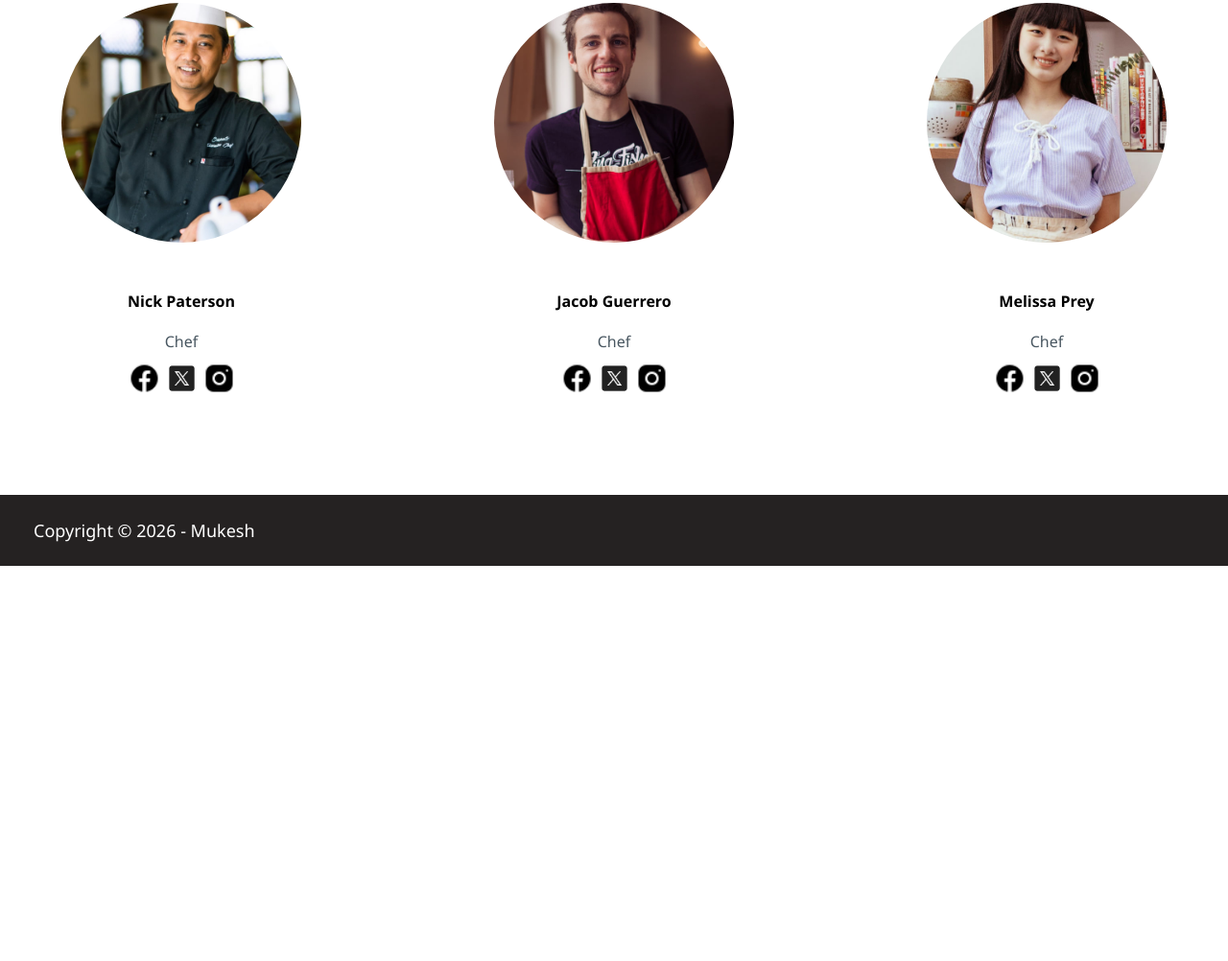
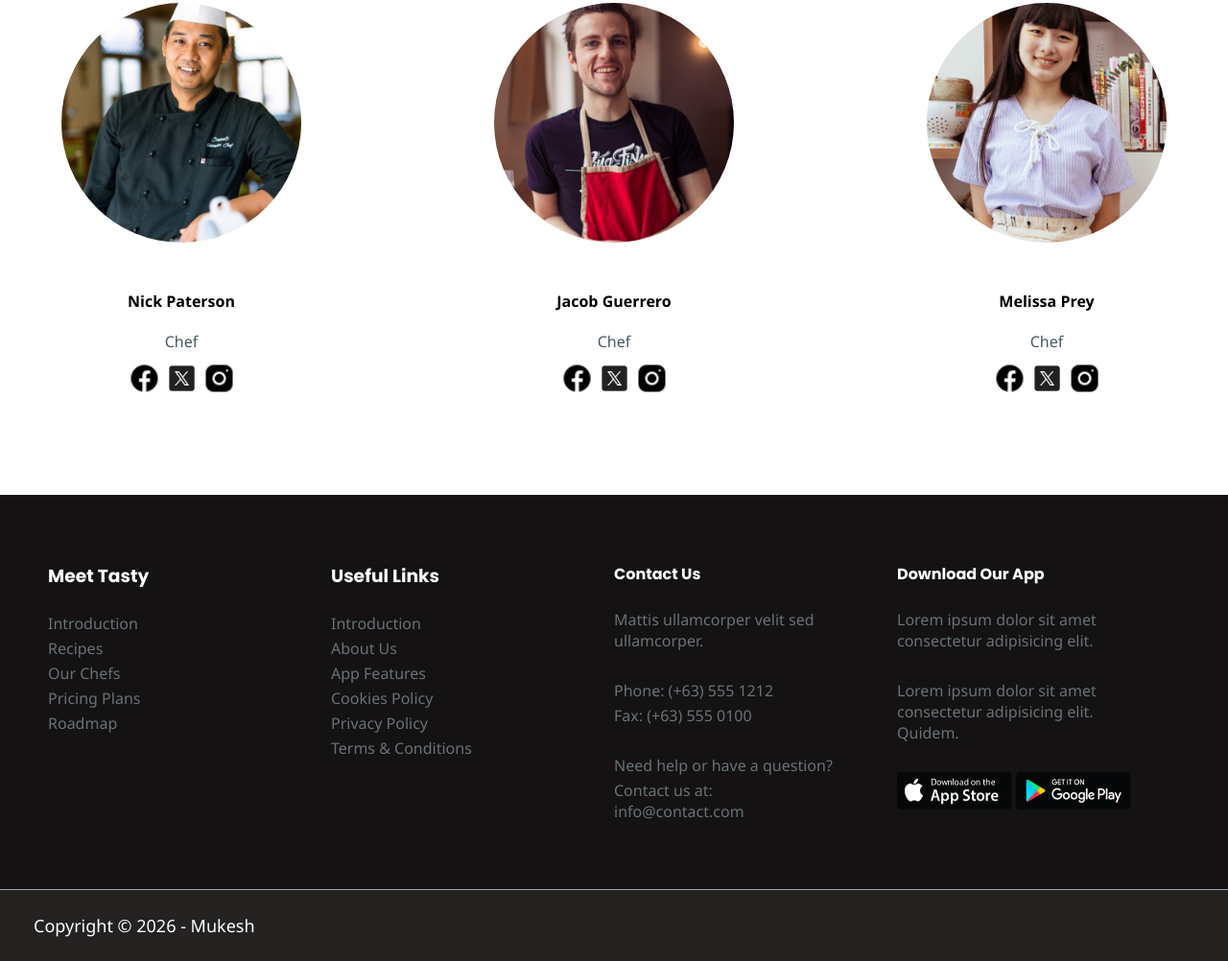
Before and after one commit to Mukesh854-cell/food-gallery, a plain HTML site: page about.html in a window 1280 px wide. Shown: the part 1766-2768 px from the top of the page at 96% size. Before the commit the page ends 2356 px from the top, so only its background shows below. Drawn offline with Linux system fonts and the light colour scheme; a web font is replaced by a local one.

Commit message:
Food-Gallery - add footer section in about.html

```diff
--- a/about.html
+++ b/about.html
@@ -147,6 +147,86 @@
         </div>
     </main>
 
+    <footer class="footer">
+        <div class="footer-grid">
+            <div class="first-column">
+                <h3>Meet Tasty</h3>
+                <div class="one">
+                    <ul>
+                        <a href="#intro">
+                            <li>Introduction</li>
+                        </a>
+                        <a href="recipe.html">
+                            <li>Recipes</li>
+                        </a>
+                        <a href="#chef">
+                            <li>Our Chefs</li>
+                        </a>
+                        <a href="">
+                            <li>Pricing Plans</li>
+                        </a>
+                        <a href="#intro">
+                            <li>Roadmap</li>
+                        </a>
+                    </ul>
+                </div>
+            </div>
+
+            <div class="second-column">
+                <h3>Useful Links</h3>
+                <div class="one">
+                    <ul>
+                        <a href="#intro">
+                            <li>Introduction</li>
+                        </a>
+                        <a href="">
+                            <li>About Us</li>
+                        </a>
+                        <a href="#appFeature">
+                            <li>App Features</li>
+                        </a>
+                        <a href="#intro">
+                            <li>Cookies Policy</li>
+                        </a>
+                        <a href="#intro">
+                            <li>Privacy Policy</li>
+                        </a>
+                        <a href="#intro">
+                            <li>Terms & Conditions</li>
+                        </a>
+                    </ul>
+                </div>
+            </div>
+
+            <div class="third-column">
+                <h3>Contact Us</h3>
+                <div class="two">
+                    <p>Mattis ullamcorper velit sed ullamcorper.</p>
+                    <div class="phone-fax">
+                        <p>Phone: (+63) 555 1212</p>
+                        <p>Fax: (+63) 555 0100</p>
+                    </div>
+                    <div class="questions">
+                        <p>Need help or have a question?</p>
+                        <p>Contact us at: info@contact.com</p>
+                    </div>
+                </div>
+            </div>
+
+            <div class="fourth-column">
+                <h3>Download Our App</h3>
+                <div class="para">
+                    <p>Lorem ipsum dolor sit amet consectetur adipisicing elit.</p>
+                    <p>Lorem ipsum dolor sit amet consectetur adipisicing elit. Quidem.</p>
+                </div>
+                <div class="download-app">
+                    <img src="images/app-store.png" alt="">
+                    <img src="images/google-play.png" alt="">
+                </div>
+            </div>
+        </div>
+    </footer>
+
     <div class="copyright">
         <p>Copyright &copy; 2026 - Mukesh</p>
     </div>
```
